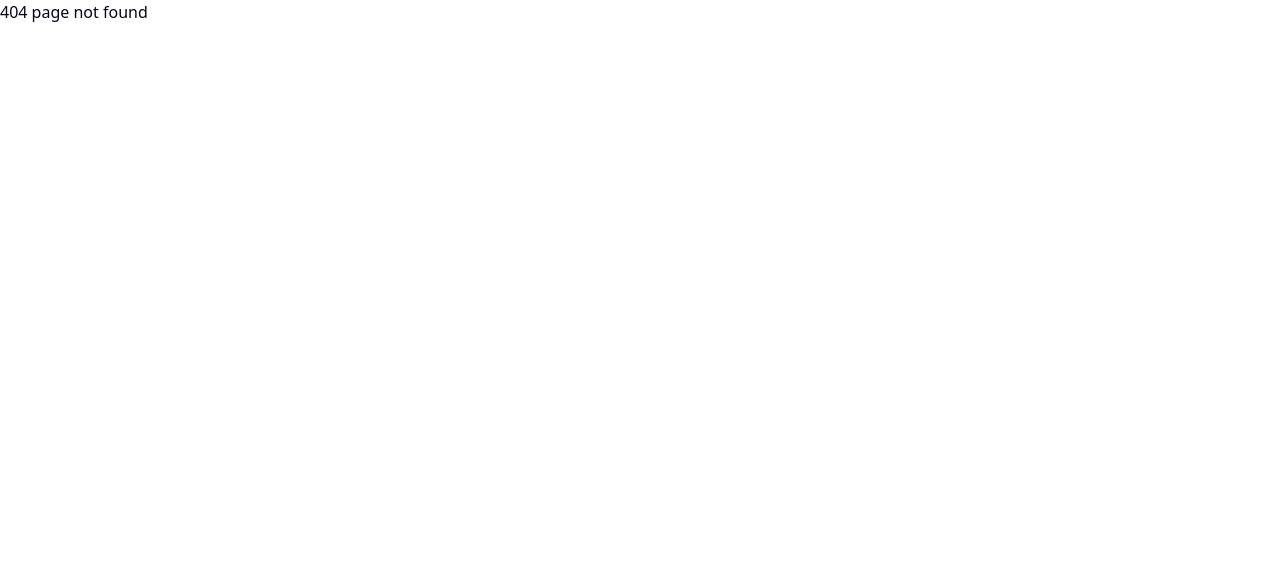
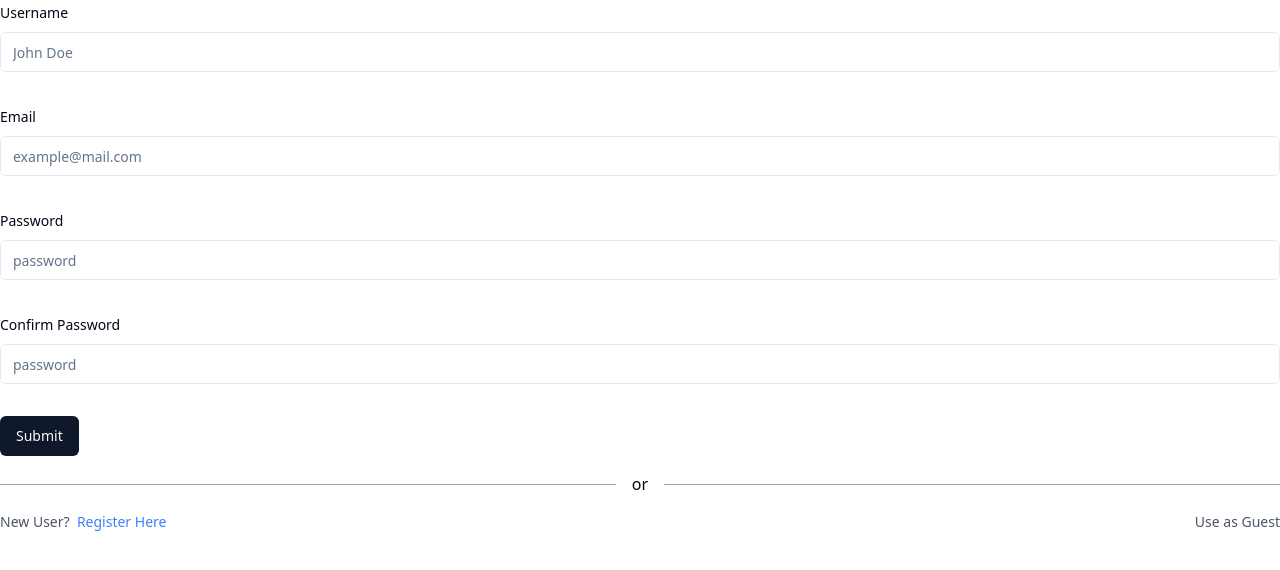
Before and after one commit to CloudBite-Social/FE, a React (Vite) app: page /register in a window 1280 px wide. Before the commit this address had no page. Shown: the top 570 px of the page. Built offline with nearby package versions, Linux system fonts and the light colour scheme.

Commit message:
feat: add pages login and register

```diff
--- /dev/null
+++ b/src/pages/auth/login.tsx
@@ -0,0 +1,77 @@
+"use client";
+
+import { zodResolver } from "@hookform/resolvers/zod";
+import { useForm } from "react-hook-form";
+import * as z from "zod";
+
+import { Button } from "@/components/ui/button";
+import {
+  Form,
+  FormControl,
+  FormField,
+  FormItem,
+  FormLabel,
+  FormMessage,
+} from "@/components/ui/form";
+import { Input } from "@/components/ui/input";
+
+const formSchema = z.object({
+  username: z.string().min(2, {
+    message: "Username must be at least 2 characters.",
+  }),
+});
+
+const Login = () => {
+  // 1. Define your form.
+  const form = useForm<z.infer<typeof formSchema>>({
+    resolver: zodResolver(formSchema),
+    defaultValues: {
+      username: "",
+    },
+  });
+
+  // 2. Define a submit handler.
+  function onSubmit(values: z.infer<typeof formSchema>) {
+    // Do something with the form values.
+    // ✅ This will be type-safe and validated.
+    console.log(values);
+  }
+
+  return (
+    <Form {...form}>
+      <form onSubmit={form.handleSubmit(onSubmit)} className="space-y-8">
+        <FormField
+          control={form.control}
+          name="email"
+          label="email"
+          render={({}) => (
+            <FormItem>
+              <FormLabel>Email</FormLabel>
+              <FormControl>
+                <Input placeholder="example@mail.com" type="email" />
+              </FormControl>
+              <FormMessage />
+            </FormItem>
+          )}
+        />
+        <FormField
+          control={form.control}
+          name="password"
+          label="password"
+          render={({}) => (
+            <FormItem>
+              <FormLabel>Password</FormLabel>
+              <FormControl>
+                <Input placeholder="password" type="password" />
+              </FormControl>
+              <FormMessage />
+            </FormItem>
+          )}
+        />
+        <Button type="submit">Submit</Button>
+      </form>
+    </Form>
+  );
+};
+
+export default Login;
--- /dev/null
+++ b/src/pages/auth/register.tsx
@@ -0,0 +1,119 @@
+"use client";
+
+import { zodResolver } from "@hookform/resolvers/zod";
+import { useForm } from "react-hook-form";
+import * as z from "zod";
+
+import { Button } from "@/components/ui/button";
+import {
+  Form,
+  FormControl,
+  FormField,
+  FormItem,
+  FormLabel,
+  FormMessage,
+} from "@/components/ui/form";
+import { Input } from "@/components/ui/input";
+import { Link } from "react-router-dom";
+
+const formSchema = z.object({
+  username: z.string().min(2, {
+    message: "Username must be at least 2 characters.",
+  }),
+});
+
+const Login = () => {
+  // 1. Define your form.
+  const form = useForm<z.infer<typeof formSchema>>({
+    resolver: zodResolver(formSchema),
+    defaultValues: {
+      username: "",
+    },
+  });
+
+  // 2. Define a submit handler.
+  function onSubmit(values: z.infer<typeof formSchema>) {
+    // Do something with the form values.
+    // ✅ This will be type-safe and validated.
+    console.log(values);
+  }
+
+  return (
+    <Form {...form}>
+      <form onSubmit={form.handleSubmit(onSubmit)} className="space-y-8">
+        <FormField
+          control={form.control}
+          name="username"
+          render={({}) => (
+            <FormItem>
+              <FormLabel>Username</FormLabel>
+              <FormControl>
+                <Input placeholder="John Doe" type="text" />
+              </FormControl>
+              <FormMessage />
+            </FormItem>
+          )}
+        />
+        <FormField
+          control={form.control}
+          name="username"
+          render={({}) => (
+            <FormItem>
+              <FormLabel>Email</FormLabel>
+              <FormControl>
+                <Input placeholder="example@mail.com" type="email" />
+              </FormControl>
+              <FormMessage />
+            </FormItem>
+          )}
+        />
+        <FormField
+          control={form.control}
+          name="username"
+          render={({}) => (
+            <FormItem>
+              <FormLabel>Password</FormLabel>
+              <FormControl>
+                <Input placeholder="password" type="password" />
+              </FormControl>
+              <FormMessage />
+            </FormItem>
+          )}
+        />
+        <FormField
+          control={form.control}
+          name="username"
+          render={({}) => (
+            <FormItem>
+              <FormLabel>Confirm Password</FormLabel>
+              <FormControl>
+                <Input placeholder="password" type="password" />
+              </FormControl>
+              <FormMessage />
+            </FormItem>
+          )}
+        />
+        <Button type="submit">Submit</Button>
+      </form>
+      <div className="mx-auto my-4 flex w-full items-center justify-evenly before:mr-4 before:block before:h-px before:flex-grow before:bg-stone-400 after:ml-4 after:block after:h-px after:flex-grow after:bg-stone-400">
+        or
+      </div>
+      <div className="w-full flex items-center justify-between">
+        <p className="text-center text-sm text-gray-600 dark:text-white">
+          New User? &nbsp;
+          <Link to="/register" className="text-blue-500 hover:underline">
+            Register Here
+          </Link>
+        </p>
+        <Link
+          to="/"
+          className="text-center text-sm text-gray-600 dark:text-white hover:text-blue-500 dark:hover:text-blue-500"
+        >
+          Use as Guest
+        </Link>
+      </div>
+    </Form>
+  );
+};
+
+export default Login;
```
Also changed, not shown: src/routers/index.tsx (+10 -0 lines).
